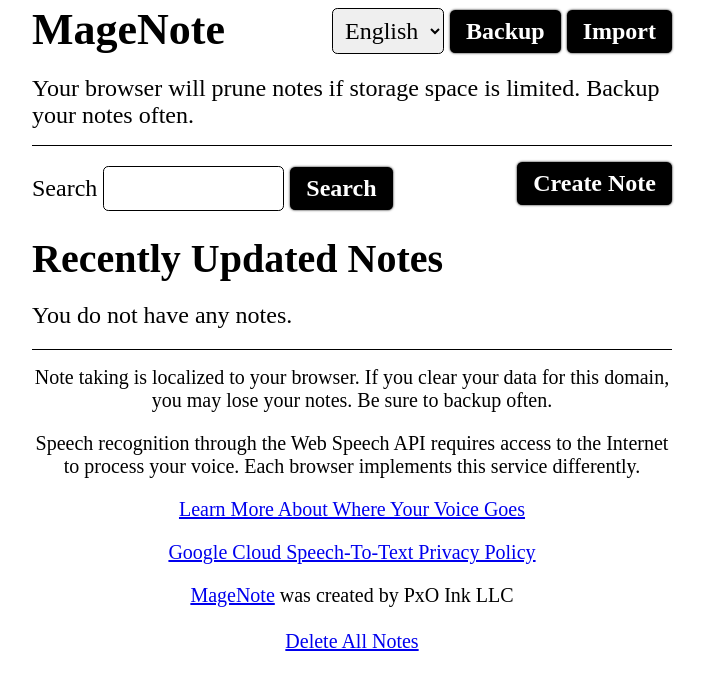
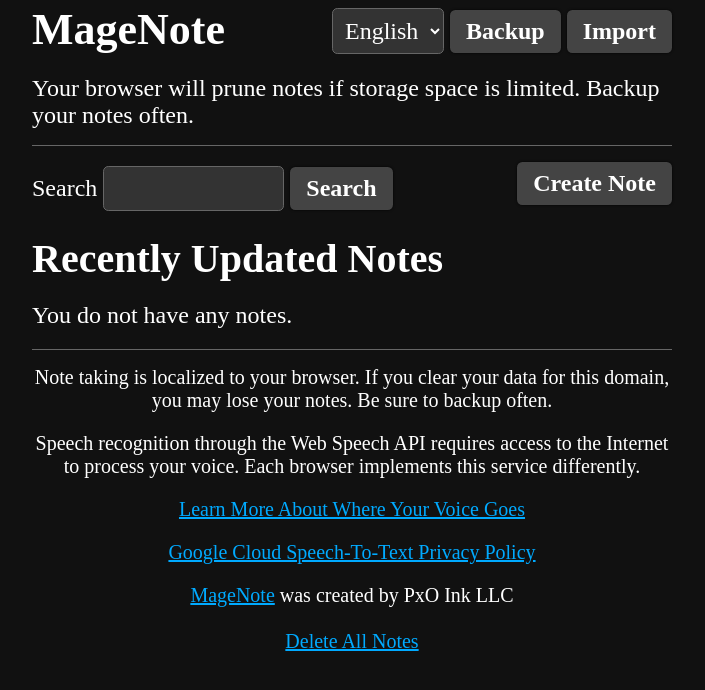
Before and after one commit to mookman288/MageNote, a plain HTML site: page index.html in a window 1280 px wide. Shown: the whole page, without its empty margins (288-993 px from the left). Drawn offline with Linux system fonts and the dark colour scheme.

Commit message:
Update stylesheet.css to support dark mode.

```diff
--- a/stylesheet.css
+++ b/stylesheet.css
@@ -280,7 +280,6 @@ footer {
 	}
 }
 
-
 /* https://codepen.io/seansean11/pen/DgGYPY */
 @keyframes pulse {
 	0% {
@@ -295,3 +294,41 @@ footer {
 		box-shadow: 0 0 0 0 rgba(0, 0, 0, 0);
 	}
 }
+
+@media (prefers-color-scheme: dark) {
+	body, input, textarea, select {
+		color: #FFF;
+	}
+
+	body {
+		background-color: #111;
+	}
+
+	a {
+		color: #00AAFF;
+	}
+
+	a:visited {
+		color: #AA66FF;
+	}
+
+	button {
+		background-color: #444;
+	}
+
+	button:hover {
+		background-color: #BBB;
+	}
+
+	input, textarea, select {
+		background-color: #333;
+	}
+
+	#noteModal {
+		background-color: #000;
+	}
+
+	button, input, textarea, select, #noteModal, hr, #recentNotes > div:not(:last-child) {
+		border-color: #666;
+	}
+}
```
